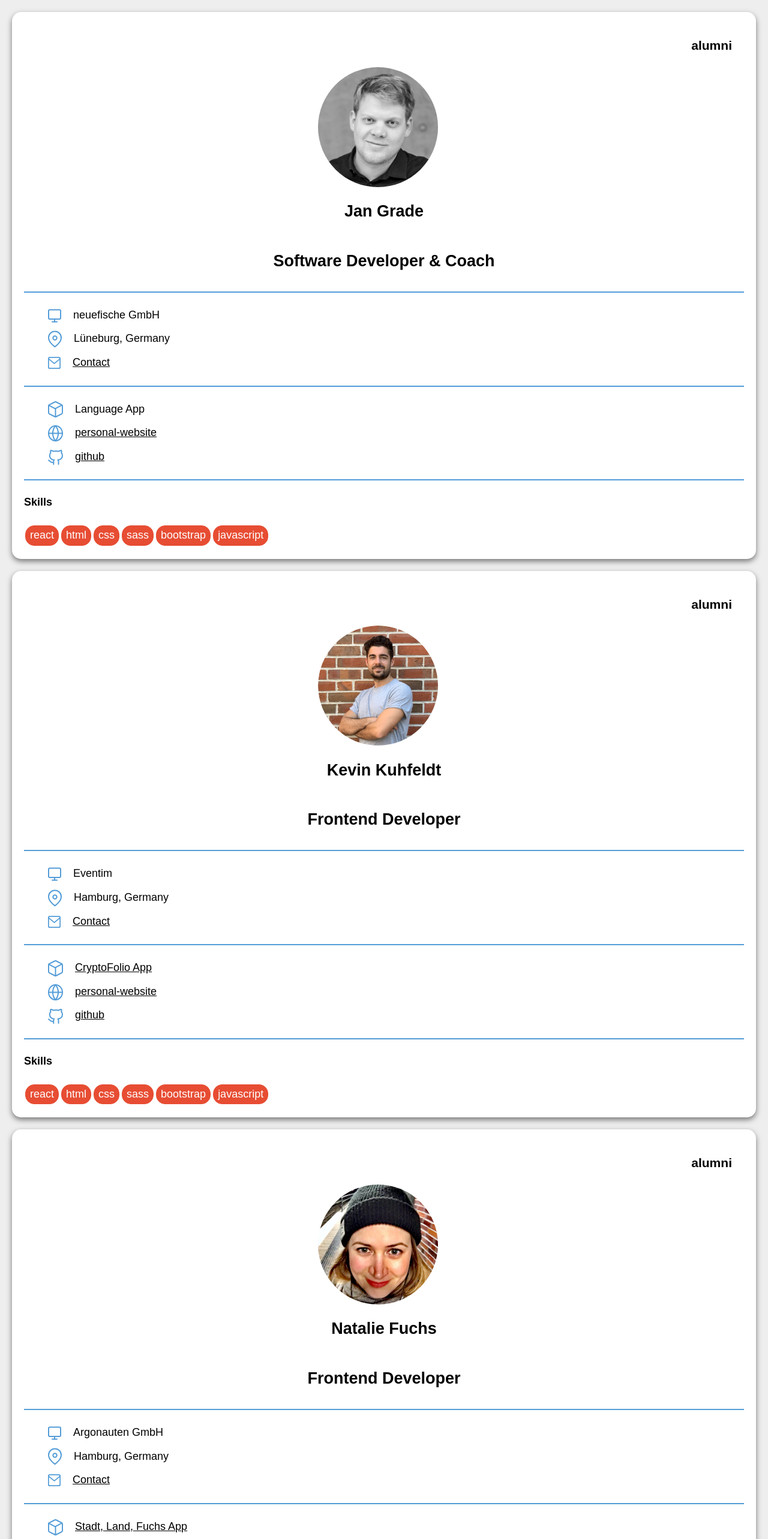
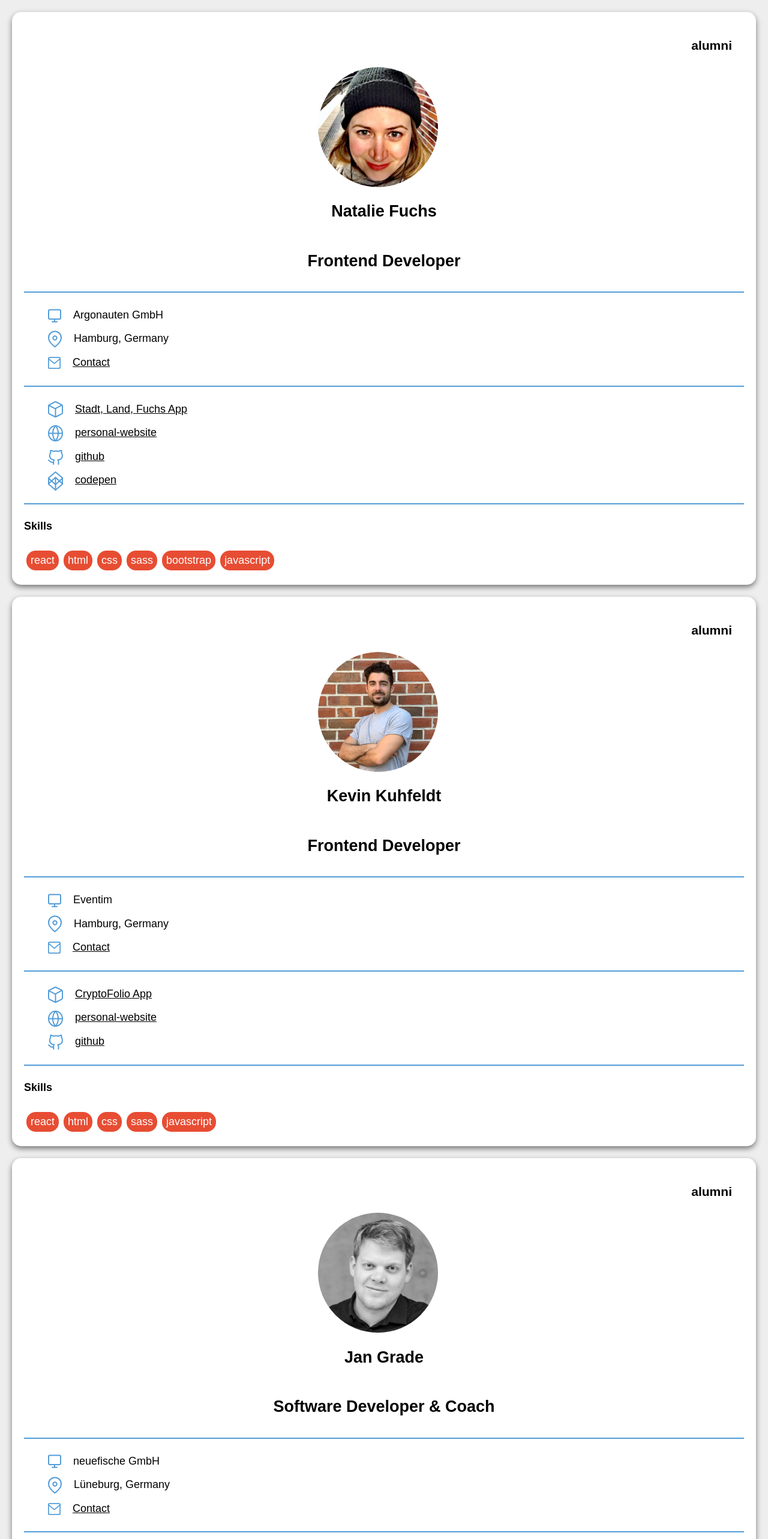
Before and after one commit to evabrinkmann/capstone-project, a React (Create React App) app: page / in a window 1280 px wide. Shown: the top 2566 px of the page at 60% size. Built offline with nearby package versions, Linux system fonts and the light colour scheme.

Commit message:
Style skill tags, change user order

```diff
--- a/src/App.js
+++ b/src/App.js
@@ -158,8 +158,8 @@ const ProfileCard = styled.section`
 
   span {
     display: inline-block;
-    padding: 3px 7px;
-    margin: 2px;
+    padding: 3px 6px;
+    margin: 4px;
     border-radius: 15px;
     border: 1px solid #e53a1e;
     background: #e53a1e;
--- a/src/userData.js
+++ b/src/userData.js
@@ -2,17 +2,17 @@ const userData = [
   {
     id: 1,
     status: 'alumni',
-    imgUrl: './img/jan.jpg',
-    name: 'Jan Grade',
-    title: 'Software Developer & Coach',
-    company: 'neuefische GmbH',
-    country: 'Lüneburg, Germany',
-    email: 'hello@jangrade.de,',
-    capstoneName: 'Language App',
-    capstoneLink: '',
-    personalWebsite: 'https://jangrade.de',
-    github: 'https://github.com/jangrade',
-    codepen: '',
+    imgUrl: './img/natalie-square.jpg',
+    name: 'Natalie Fuchs',
+    title: 'Frontend Developer',
+    company: 'Argonauten GmbH',
+    country: 'Hamburg, Germany',
+    email: 'natalie.fuchs@argonauten.de',
+    capstoneName: 'Stadt, Land, Fuchs App',
+    capstoneLink: 'https://github.com/ntlfox/stadt-land-name',
+    personalWebsite: 'https://github.com/ntlfox/personal-website',
+    github: 'https://github.com/ntlfox',
+    codepen: 'https://codepen.io/ntlfox/',
     skills: ['react', 'html', 'css', 'sass', 'bootstrap', 'javascript'],
   },
   {
@@ -29,23 +29,23 @@ const userData = [
     personalWebsite: 'https://github.com/evinku/personal-website',
     github: 'https://github.com/evinku',
     codepen: '',
-    skills: ['react', 'html', 'css', 'sass', 'bootstrap', 'javascript'],
+    skills: ['react', 'html', 'css', 'sass', 'javascript'],
   },
   {
     id: 3,
     status: 'alumni',
-    imgUrl: './img/natalie-square.jpg',
-    name: 'Natalie Fuchs',
-    title: 'Frontend Developer',
-    company: 'Argonauten GmbH',
-    country: 'Hamburg, Germany',
-    email: 'natalie.fuchs@argonauten.de',
-    capstoneName: 'Stadt, Land, Fuchs App',
-    capstoneLink: 'https://github.com/ntlfox/stadt-land-name',
-    personalWebsite: 'https://github.com/ntlfox/personal-website',
-    github: 'https://github.com/ntlfox',
-    codepen: 'https://codepen.io/ntlfox/',
-    skills: ['react', 'html', 'css', 'sass', 'bootstrap', 'javascript'],
+    imgUrl: './img/jan.jpg',
+    name: 'Jan Grade',
+    title: 'Software Developer & Coach',
+    company: 'neuefische GmbH',
+    country: 'Lüneburg, Germany',
+    email: 'hello@jangrade.de,',
+    capstoneName: 'Language App',
+    capstoneLink: '',
+    personalWebsite: 'https://jangrade.de',
+    github: 'https://github.com/jangrade',
+    codepen: '',
+    skills: ['react', 'javascript'],
   },
   {
     id: 4,
@@ -61,7 +61,7 @@ const userData = [
     personalWebsite: '',
     github: 'https://github.com/nicolefrydrych',
     codepen: '',
-    skills: ['react', 'html', 'css', 'sass', 'bootstrap', 'javascript'],
+    skills: ['html', 'bootstrap', 'css', 'sass', 'javascript', 'react'],
   },
 ]
 
```
